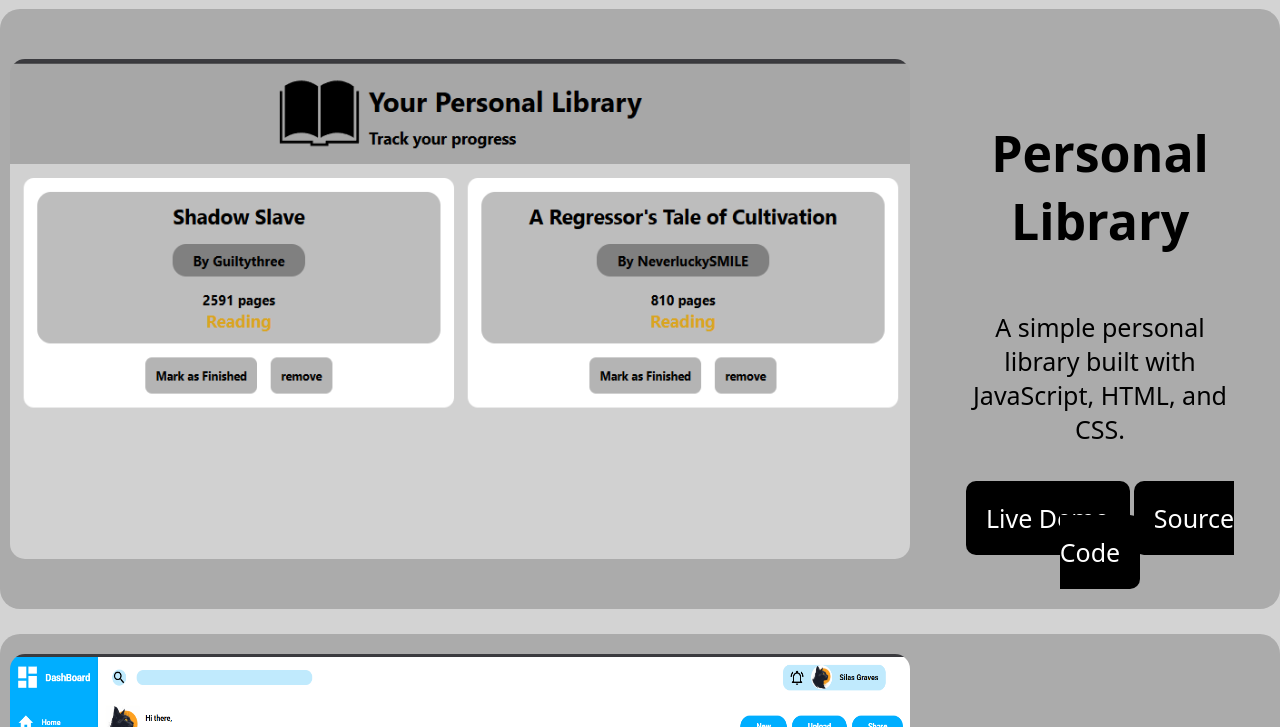
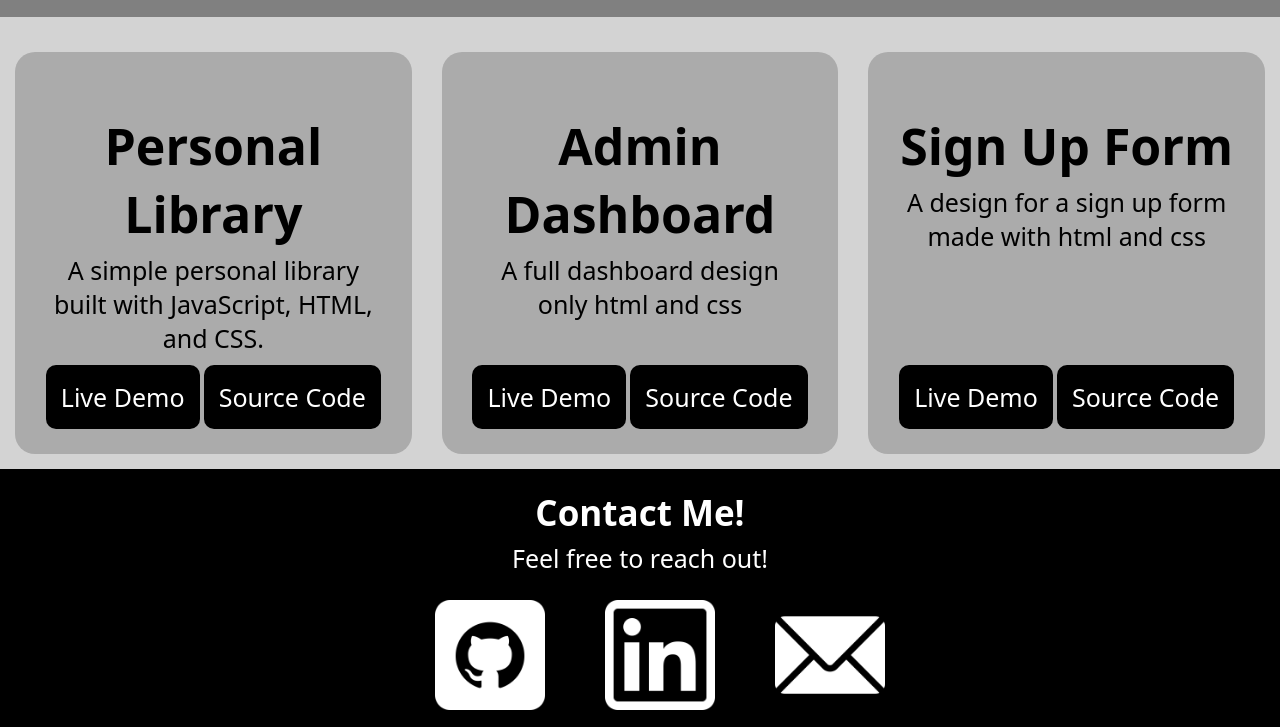
Before and after one commit to code-ikarus/My-Portfolio-Website, a plain HTML site: page index.html in a window 1280 px wide. Shown: the part 998-1725 px from the top of the page. Drawn offline with Linux system fonts and the light colour scheme.

Commit message:
first version

```diff
--- a/index.html
+++ b/index.html
@@ -1,11 +1,13 @@
 <!DOCTYPE html>
 <html lang="en">
+
 <head>
   <meta charset="UTF-8">
   <meta name="viewport" content="width=device-width, initial-scale=1.0">
   <title>My Portfolio Website</title>
   <link rel="stylesheet" href="style.css">
 </head>
+
 <body>
 
   <header>
@@ -35,8 +37,9 @@
     </div>
 
     <div class="project-grid">
+
       <div class="project-card">
-        <img src="images/library.png" alt="library">
+
         <div class="information-container">
           <div class="card-text">
             <h3>Personal Library</h3>
@@ -50,7 +53,7 @@
       </div>
 
       <div class="project-card">
-        <img src="images/dashboard.png" alt="dashboard">
+
         <div class="information-container">
           <div class="card-text">
             <h3>Admin Dashboard</h3>
@@ -64,7 +67,6 @@
       </div>
 
       <div class="project-card">
-        <img src="images/Sign Up Form.png" alt="signup form">
         <div class="information-container">
           <div class="card-text">
             <h3>Sign Up Form</h3>
@@ -82,12 +84,15 @@
   </div>
 
   <footer id="contact-section">
-  <h2>Contact Me</h2>
+    <h2>Contact Me!</h2>
     <p>Feel free to reach out!</p>
     <ul class="contact-links">
-    <li ><a href="https://github.com/code-ikarus" target="_blank" class="contact-link">GitHub</a></li>
-    <li ><a href="https://www.linkedin.com/in/ignacio-gabriel-leguizamon-b8a55a275/" target="_blank" class="contact-link">LinkedIn</a></li>
-    <li ><a href="mailto:ignaciogabrielleguizamon@gmail.com" class="contact-link">Email</a></li>
+      <li><a href="https://github.com/code-ikarus" target="_blank" class="contact-link"><img src="images/github.png"
+            alt="github"></a></li>
+      <li><a href="https://www.linkedin.com/in/ignacio-gabriel-leguizamon-b8a55a275/" target="_blank"
+          class="contact-link"><img src="images/linkedin.png" alt="linkedin"></a></li>
+      <li><a href="mailto:ignaciogabrielleguizamon@gmail.com" class="contact-link"><img src="images/email.png"
+            alt="email"></a></li>
     </ul>
     <p class="copyright">&copy; 2025 Ignacio Gabriel Leguizamon</p>
   </footer>
@@ -96,4 +101,5 @@
 
   <script src="script.js"></script>
 </body>
+
 </html>
--- a/style.css
+++ b/style.css
@@ -3,21 +3,22 @@
 }
 
 body{
-  margin: 0;
+  margin: 0px;
   padding: 0px;
 }
 
 header{
 background-color: rgb(14, 14, 14);
-padding: 10px;
+padding: 20px;
 position: sticky;
 top: 0;
+
 }
 
 #header-links{
   list-style: none;
   display: flex;
-  margin-left: 0px;
+  margin: 10px;
   text-decoration: none;
   text-align: center;
   align-items: center;
@@ -38,9 +39,6 @@ li .header-link:hover{
   background-color: rgb(255, 255, 255);
   color: black;
 }
-
-
-
 
 #hero-container{
   display: flex;
@@ -84,12 +82,14 @@ li .header-link:hover{
   text-align: center;
   align-items: center;
   justify-content: center;
+  width: 100%;
 }
 
 #showcase-text{
   background-color: grey;
   width: 100%;
-  padding: 10px;
+  margin: 0;
+  padding: 20px 0px;
   margin-bottom: 20px
 }
 
@@ -105,63 +105,54 @@ li .header-link:hover{
 
 .project-grid{
   display: grid;
-  grid-template-columns: 1fr;
+  grid-template-columns: 1fr 1fr 1fr;
   grid-template-rows: auto 1fr;
-  gap: 25px;
 }
 
 .project-card{
   display: flex;
-  text-align: center;
-  align-items: center;
+  justify-content: center;
   gap: 20px;
   background-color: rgba(128, 128, 128, 0.486);
   border-radius: 20px;
-  padding: 20px 10px;
+  padding: 20px 5px;
+  margin: 15px;
 }
 
 .information-container{
   display: flex;
   flex-direction: column;
-  text-align: center;
-  align-items: center;
-  justify-content: center;
-  padding: 20px;
-  margin: 0;
-  width: 100%;
-  height: 100%
+  justify-content: space-between;
+  padding: 20px 5px;
 }
 .card-text{
   display: flex;
   flex-direction: column;
   text-align: center;
   align-items: center;
-  justify-content: center;
-  padding: 20px 0px;
+  justify-content: space-between;
+  padding: 20px;
+  top: 100px;
 }
 
 .card-text h3{
   font-size: 50px;
-  margin-bottom: 20px;
+  margin-top: 0;
+  margin-bottom:0;
 }
 
 .card-text p{
   font-size: 25px;
-  padding: 10px;
-}
-
-.project-card img{
-  width: 900px;
-  height: 500px;
-  border-radius: 15px;
-
+  padding: 5px;
+  margin: 0;
 }
 
 .project-links a{
   text-decoration: none;
   font-size: 25px;
   color: white;
-  padding: 20px;
+  margin-bottom: 10px;
+  padding: 15px;
   border-radius: 10px;
   background-color: rgb(0, 0, 0);
   transition: all ease 0.3s;
@@ -170,3 +161,52 @@ li .header-link:hover{
 .project-links a:hover{
   background-color: rgb(77, 77, 77);
 }
+
+#contact-section{
+  display: flex;
+  flex-direction: column;
+  text-align: center;
+  align-items: center;
+  justify-content: center;
+  background-color: black;
+  color: white;
+  width: 100%;
+  position: sticky;
+}
+
+.contact-links{
+  display: flex;
+  flex-direction: row;
+  text-align: center;
+  align-items: center;
+  justify-content: center;
+  margin: 0;
+  gap: 20px
+}
+
+ul{
+  list-style: none;
+}
+
+footer h2{
+  font-size: 35px;
+  margin: 20px;
+  margin-bottom: 0;
+}
+
+footer p{
+  margin-top: 5px;
+font-size: 25px;
+}
+
+.copyright{
+  margin: 15px;
+  font-size: 20px;
+}
+.contact-link img{
+  filter: invert(100%);
+  width: 110px;
+  height: 110px;
+  padding: 0px 20px;;
+  margin: 0;
+}
```
Also changed, not shown: images/email.png (added), images/github.png (added), images/linkedin.png (added). Lines whose indentation alone changed are shown as unchanged.
